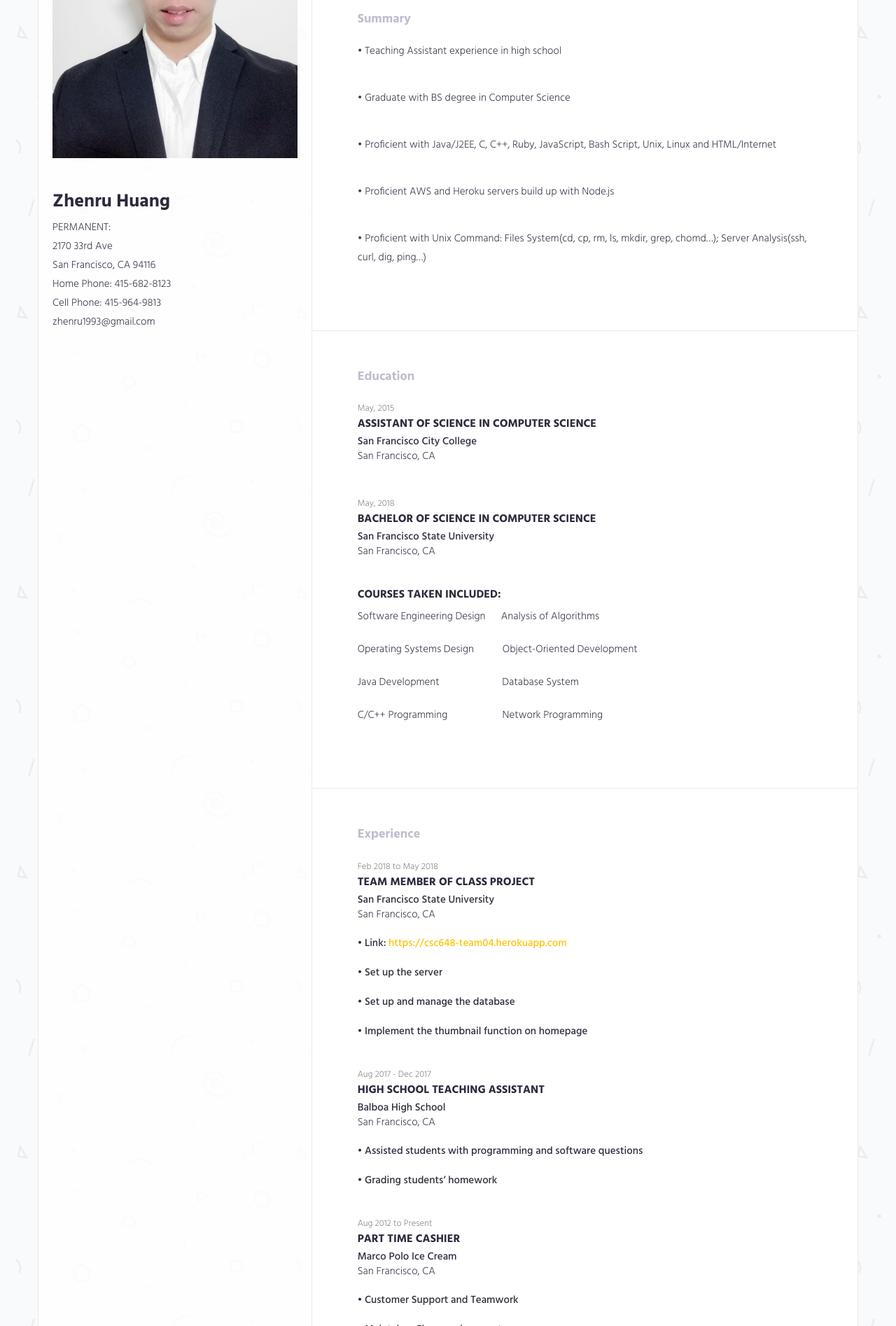
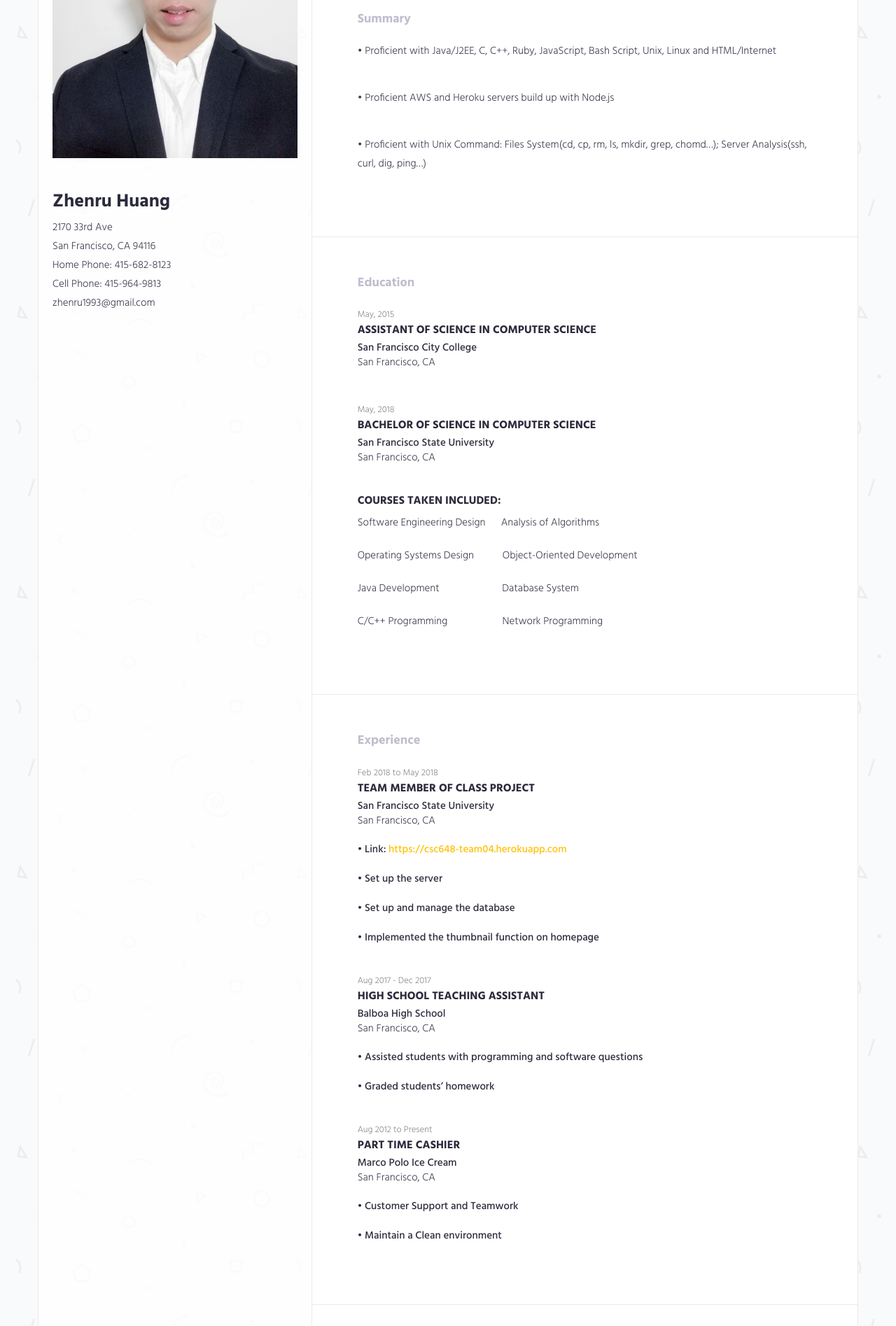
Before and after one commit to Zhenru0602/resume, a plain HTML site: page Web Resume/HTML/index.html in a window 1280 px wide. Shown: the part 320-2215 px from the top of the page at 70% size. Drawn offline with Linux system fonts and the light colour scheme.

Commit message:
update resume

```diff
--- a/Web Resume/HTML/index.html
+++ b/Web Resume/HTML/index.html
@@ -49,7 +49,6 @@
 
             <div class="about-text">
                 <p>
-                  PERMANENT:<br>
                   2170 33rd Ave<br>
                   San Francisco, CA 94116<br>
                   Home Phone: 415-682-8123<br>
@@ -104,12 +103,6 @@
 
         <div class="row">
             <div class="col-md-12">
-                <div class="content-item">
-                    <p>• Teaching Assistant experience in high school</p>
-                </div>
-                <div class="content-item">
-                    <p>• Graduate with BS degree in Computer Science</p>
-                </div>
                 <div class="content-item">
                     <p>• Proficient with Java/J2EE, C, C++, Ruby, JavaScript, Bash Script, Unix, Linux and HTML/Internet</p>
                 </div>
@@ -193,7 +186,7 @@
                     <br>
                     <h4>• Set up and manage the database</h4>
                     <br>
-                    <h4>• Implement the thumbnail function on homepage</h4>
+                    <h4>• Implemented the thumbnail function on homepage</h4>
                 </div>
             </div>
             <div class="col-md-12">
@@ -205,7 +198,7 @@
                     <p>San Francisco, CA</p>
                     <h4>• Assisted students with programming and software questions</h4>
                     <br>
-                    <h4>• Grading students’ homework</h4>
+                    <h4>• Graded students’ homework</h4>
                 </div>
             </div>
             <div class="col-md-12">
```
Also changed, not shown: 2 other files.
